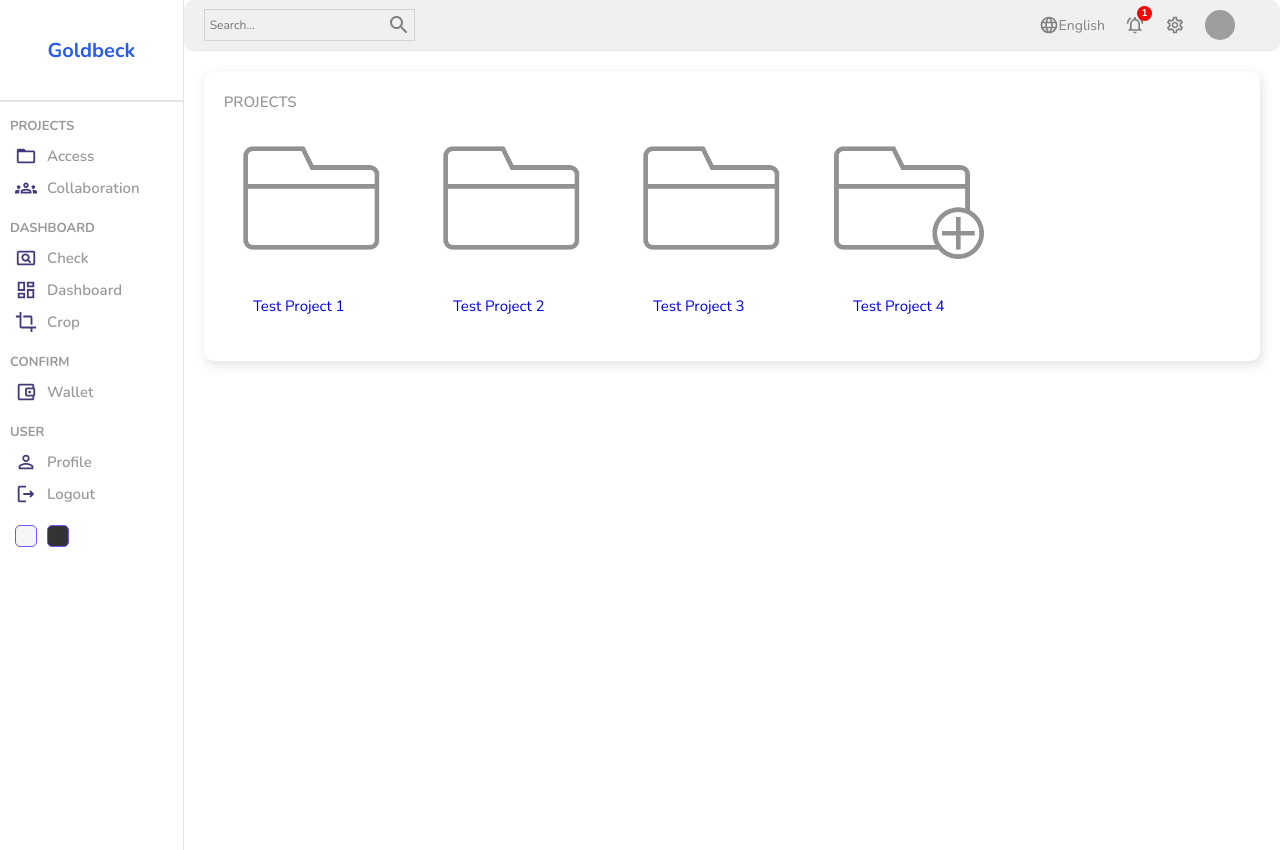
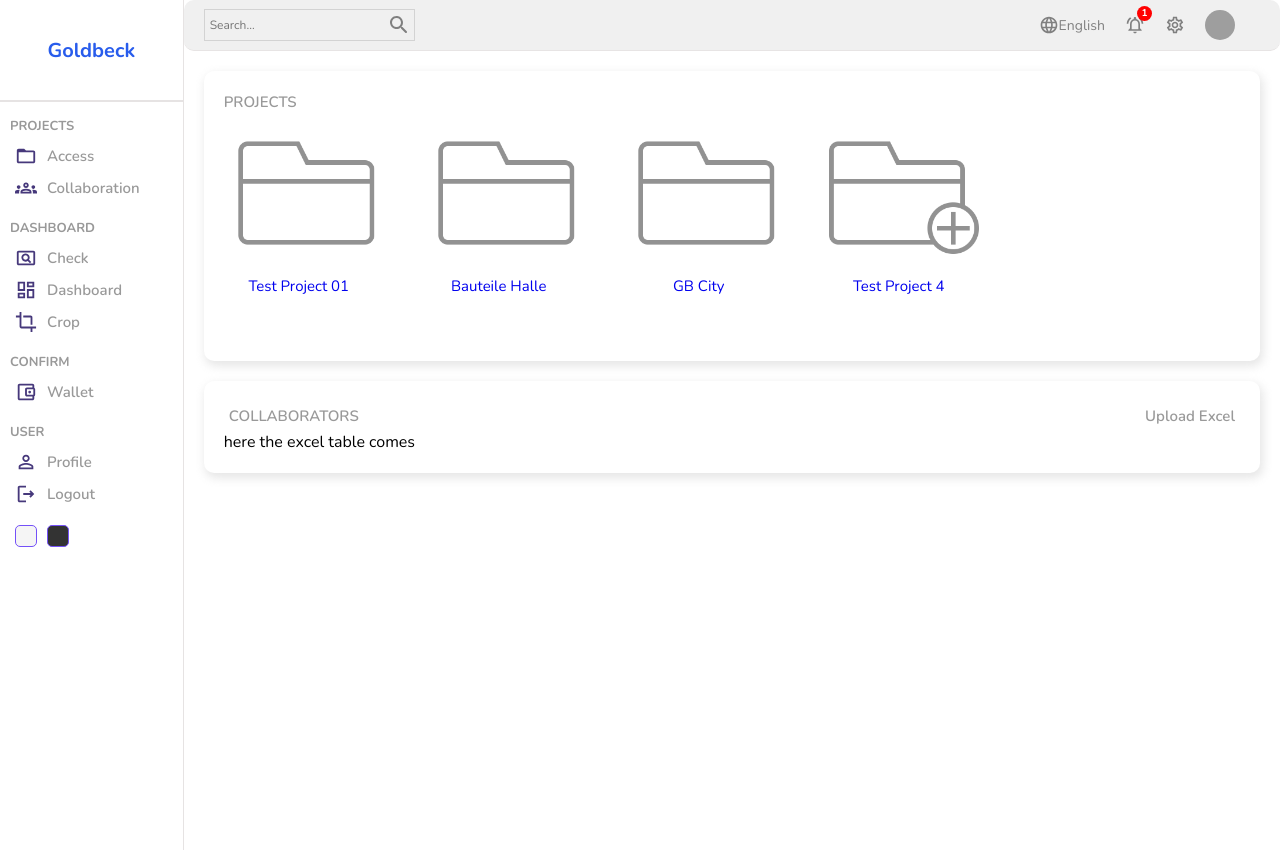
Before and after one commit to Gizemdem/bc_dashboard, a React (Create React App) app: page /projects in a window 1280 px wide. Built offline with nearby package versions, Linux system fonts and the light colour scheme; grey boxes are pictures that could not be loaded.

Commit message:
IFC files added to gitignore

```diff
--- /dev/null
+++ b/src/components/importTable/ImportTable.jsx
@@ -0,0 +1,20 @@
+import React, {useState} from "react"
+import {readFile, writeFile} from "xlsx"
+import MaterialTable from '@mui/material/Table'
+
+const ImportTable = () => {
+
+    // const[colDefs, setColDefs]= useState()
+    // const[data, setData] = useState()
+
+    // const setColDefs =()=>{
+
+    // }
+
+    return(
+        <div>
+            {/* <MaterialTable title="" data={data} columns={colDefs} /> */}
+        </div>
+    )
+}
+export default ImportTable
--- a/src/components/projectFolder/ProjectFolder.jsx
+++ b/src/components/projectFolder/ProjectFolder.jsx
@@ -8,11 +8,9 @@ const ProjectFolder=(props)=>{
     return (
         <div className="folder">
             <Link to="/" style= {{textDecoration:"none"}} >
-                <img
-                src={`../images/${props.img}`} className="folderImg"
-                onClick={()=>{
-                    localStorage.setItem("projectPath", props.path)
-                }}
+                <img src={`../images/${props.img}`} className="folderImg"
+                onClick={()=>{localStorage.setItem("projectPath", props.path)}}
+                alt=""
                 />
                 <p className="projectTitle">{props.projectName}</p>
             </Link>
--- a/src/components/projectFolder/projectFolder.scss
+++ b/src/components/projectFolder/projectFolder.scss
@@ -7,12 +7,12 @@
     .folderImg{
         width: 100%;
         border-radius: 9px;
-        padding: 10px;
+        padding: 5px;
         margin-bottom: 9px;
         color: gray;
         cursor: pointer;
         &:hover{
-            background-color: #7a72a13f;
+            background-color: #7a72a112;
         }
     }
     p{
@@ -22,6 +22,7 @@
         display: flex;
         align-items: center;
         justify-content: center;
+        margin-top: -10px;
 
     }
 }
--- a/src/pages/check/check.scss
+++ b/src/pages/check/check.scss
@@ -20,7 +20,6 @@
             border-radius: 10px;
             padding: 20px;
             margin: 20px;
-
             .listTitle {
                 font-weight: 500;
                 color: gray;
--- a/src/pages/projects/Projects.jsx
+++ b/src/pages/projects/Projects.jsx
@@ -3,12 +3,38 @@ import Sidebar from "../../components/sidebar/Sidebar";
 import Navbar from "../../components/navbar/Navbar";
 import "./projects.scss";
 import ProjectFolder from "../../components/projectFolder/ProjectFolder";
-import {Link} from "react-router-dom";
+import ImportTable from "../../components/importTable/ImportTable";
+
+import {readFile, utils, writeFile} from "xlsx"
+
 
 const Projects= () => {
 
-    //project list path
-    const projectFiles= ["../../IFCprojects/01.ifc", "../../IFCprojects/room.blend.ifc","../../IFCprojects/01.ifc", "../../IFCprojects/room.blend.ifc"];
+    // project list path
+    const projectFiles= ["../../IFCprojects/01.ifc", "../../IFCprojects/BuroHalle_Einbauteile.ifc","../../IFCprojects/GB_City.ifc", "../../IFCprojects/room.blend.ifc"];
+
+    // excel file upload
+    const uploadExcelFile = (e) => {
+        console.log("upload excel")
+        const file = e.target.files[0]
+        const reader= new FileReader()
+        reader.onload=(event)=>{
+            reader.onload=(event)=>{
+                //parse data
+                reader.readAsBinaryString(file)
+                const bianaryString=event.target.result
+                const workBook = readFile(bianaryString,{type:"bianary"})
+
+                //first sheet
+                const workSheetName= workBook.SheetNames[0]
+                const workSheet = workBook.Sheets[workSheetName]
+
+                const fileData = utils.sheet_to_json(workSheet, {header:1})
+                console.log(fileData)
+            }
+        }
+
+    }
 
     return(
         <div className="projects">
@@ -18,10 +44,20 @@ const Projects= () => {
                 <div className="folderContainer">
                     <span className="title">PROJECTS</span>
                     <div className="folderComponent">
-                    <ProjectFolder img="folder_icon.png" path={projectFiles[0]} projectName="Test Project 1"/>
-                    <ProjectFolder img="folder_icon.png" path={projectFiles[1]} projectName="Test Project 2"/>
-                    <ProjectFolder img="folder_icon.png" path={projectFiles[2]} projectName="Test Project 3"/>
-                    <ProjectFolder img="add_folder_icon.png" path={projectFiles[3]} projectName="Test Project 4"/>
+                        <ProjectFolder img="folder_icon.png" path={projectFiles[0]} projectName="Test Project 01"/>
+                        <ProjectFolder img="folder_icon.png" path={projectFiles[1]} projectName="Bauteile Halle"/>
+                        <ProjectFolder img="folder_icon.png" path={projectFiles[2]} projectName="GB City"/>
+                        <ProjectFolder img="add_folder_icon.png" path={projectFiles[3]} projectName="Test Project 4"/>
+                    </div>
+                </div>
+                <div className="collaboratorContainer">
+                    <div className="topContainer">
+                        <p>COLLABORATORS</p>
+                        <p onClick={uploadExcelFile} className="uploadbutton">Upload Excel</p>
+                    </div>
+                    <div className="bottomUpload">
+                        here the excel table comes
+                        <ImportTable />
                     </div>
                 </div>
             </div>
--- a/src/pages/projects/projects.scss
+++ b/src/pages/projects/projects.scss
@@ -22,5 +22,35 @@
             gap: 50px;
             }
         }
+        .collaboratorContainer{
+            -webkit-box-shadow: 2px 4px 10px 1px rgba(0, 0, 0, 0.47);
+            box-shadow: 2px 4px 10px 1px rgba(201, 201, 201, 0.47);
+            border-radius: 10px;
+            padding: 20px;
+            margin: 20px;
+            // display: flex;
+
+            .topContainer{
+                display: flex;
+                padding: 5px;
+                justify-content: space-between;
+                align-items: center;
+                font-size: 15px;
+                font-weight: 600;
+                color: #999;
+                .uploadbutton{
+                    display: flex;
+                    cursor: pointer;
+                    &:hover{
+                    background-color: #7a72a112;
+                    }
+                }
+            }
+            .buttomUpload{
+                display: flex;
+                padding-top: 10px;
+
+            }
+        }
     }
 }
```
Also changed, not shown: src/components/importTable/importTable.scss (added), 1 other file (tests, documents, lock files or other folders).
